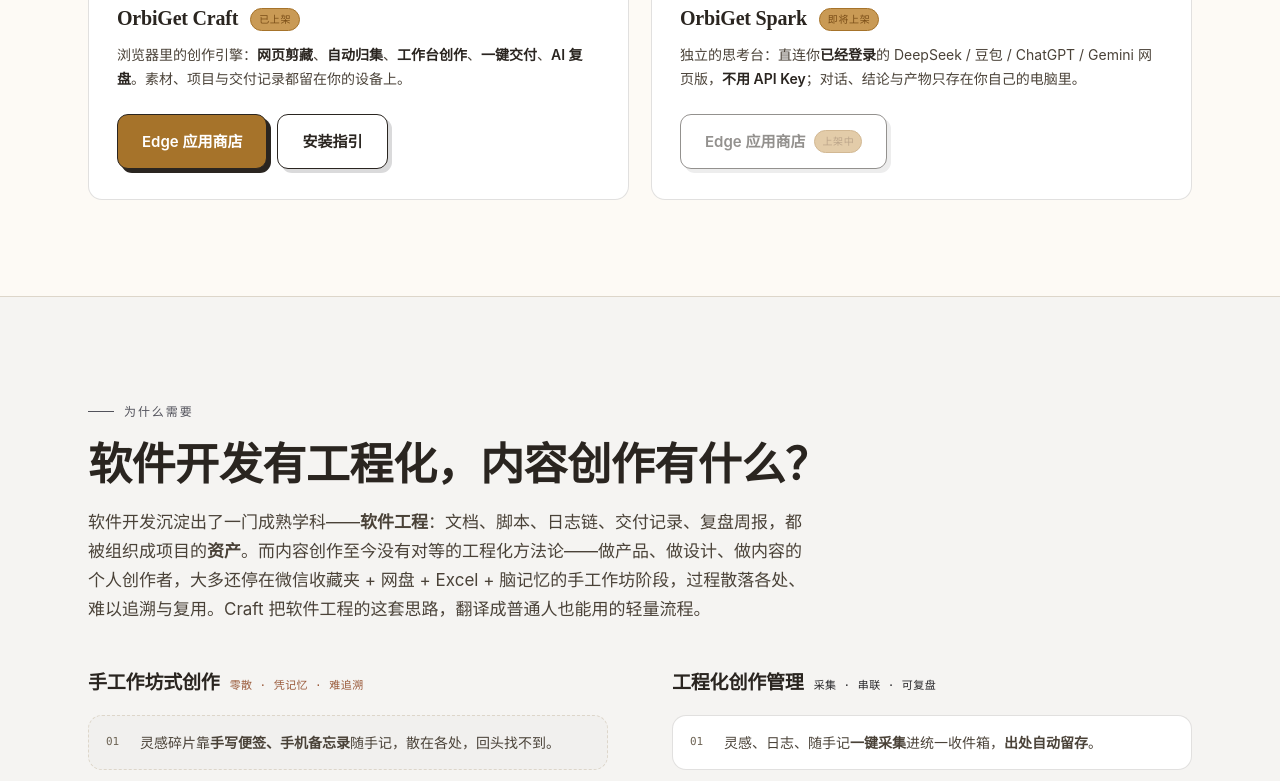
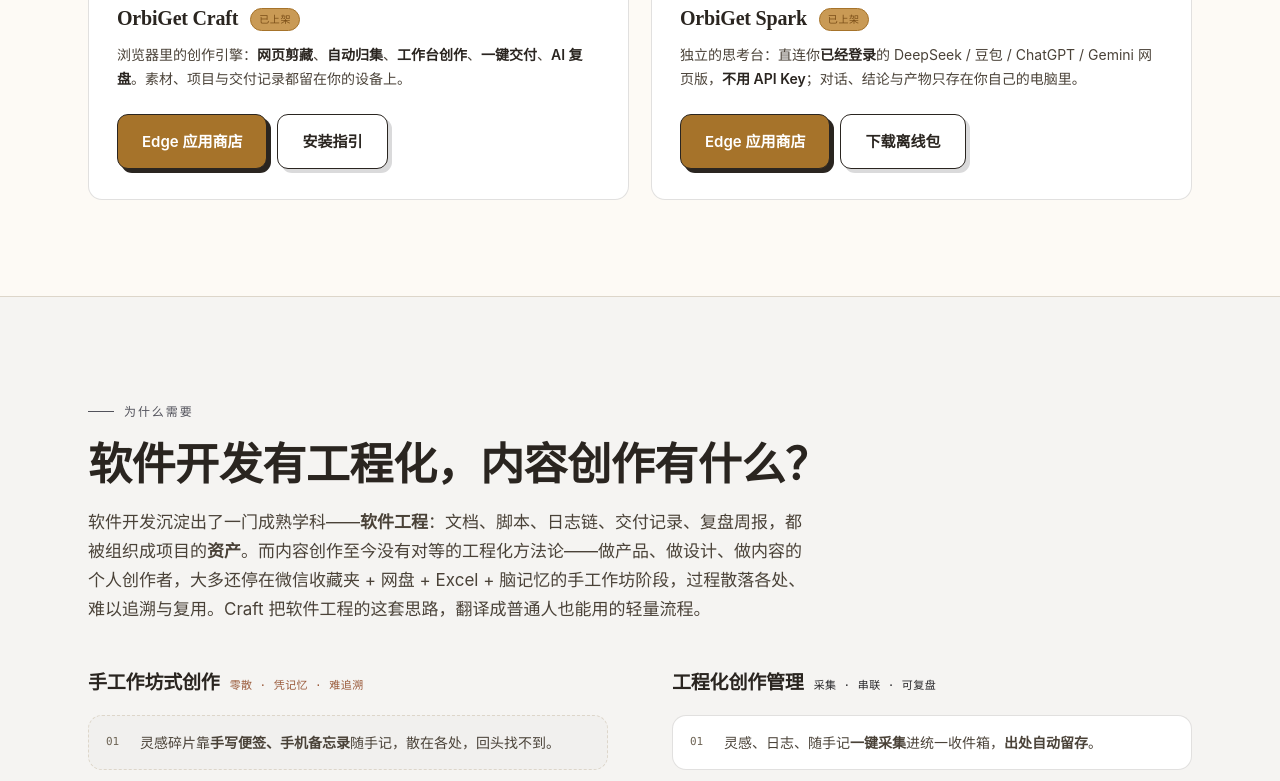
Before and after one commit to twang4463-commits/orbiget-craft, a plain HTML site: page site/index.html in a window 1280 px wide. Shown: the part 1423-2204 px from the top of the page. Drawn offline with Linux system fonts and the light colour scheme.

Commit message:
feat(site): Spark 卡换成真实商店链接 + 离线包下载

```diff
--- a/site/index.html
+++ b/site/index.html
@@ -758,10 +758,11 @@ footer{background:#3A3A3A;color:var(--paper);position:relative;overflow:hidden}
       </div>
       <div class="family-card rv">
         <div class="family-logo"><img src="spark-300.png" alt="OrbiGet Spark" /></div>
-        <div class="family-head"><h3>OrbiGet Spark</h3><span class="soon">即将上架</span></div>
+        <div class="family-head"><h3>OrbiGet Spark</h3><span class="soon">已上架</span></div>
         <p>独立的思考台：直连你<b>已经登录</b>的 DeepSeek / 豆包 / ChatGPT / Gemini 网页版，<b>不用 API Key</b>；对话、结论与产物只存在你自己的电脑里。</p>
         <div class="family-ctas">
-          <span class="btn btn-ghost is-disabled">Edge 应用商店<span class="soon">上架中</span></span>
+          <a class="btn btn-primary" href="https://microsoftedge.microsoft.com/addons/detail/amdehfdkagcijlnnpinpiapgbdgieggk" target="_blank" rel="noopener">Edge 应用商店</a>
+          <a class="btn btn-ghost" href="https://github.com/twang4463-commits/orbiget-craft/releases/download/v0.1.5-beta/orbiget-spark-v0.1.5-beta.zip" target="_blank" rel="noopener">下载离线包</a>
         </div>
       </div>
     </div>
```
